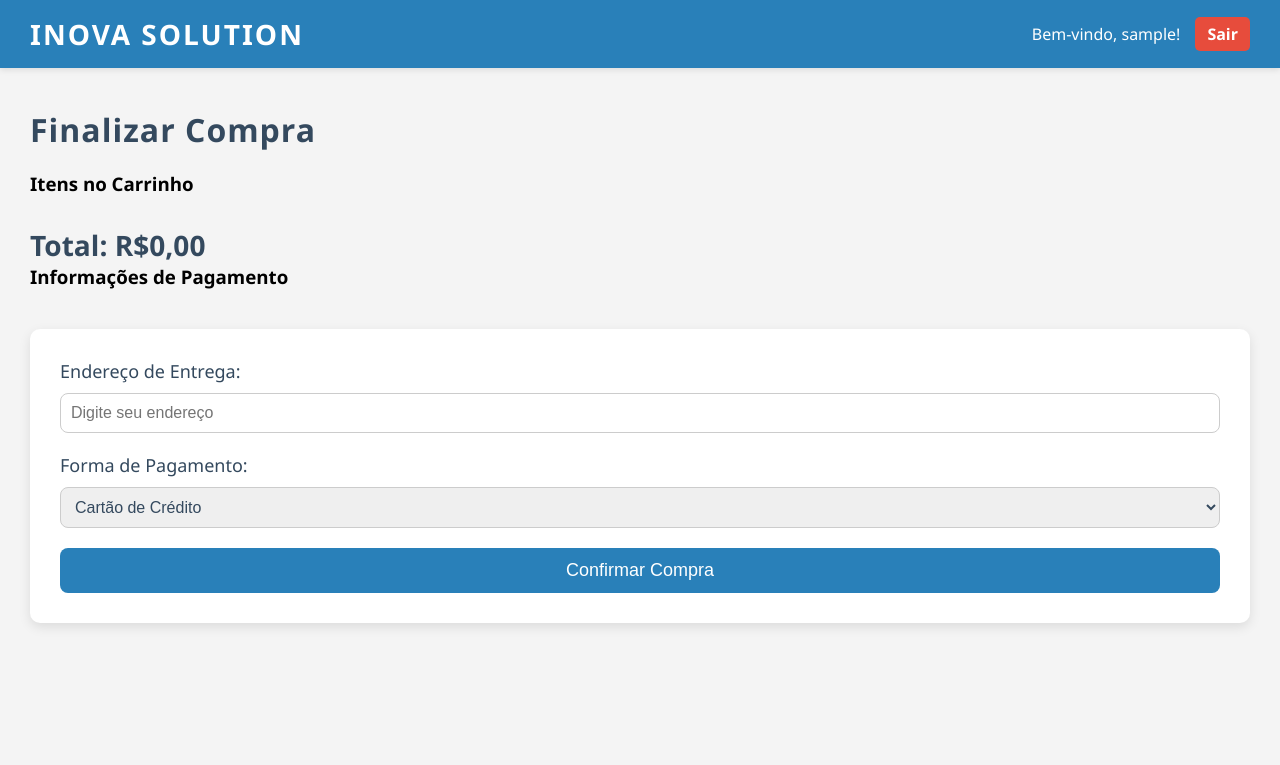
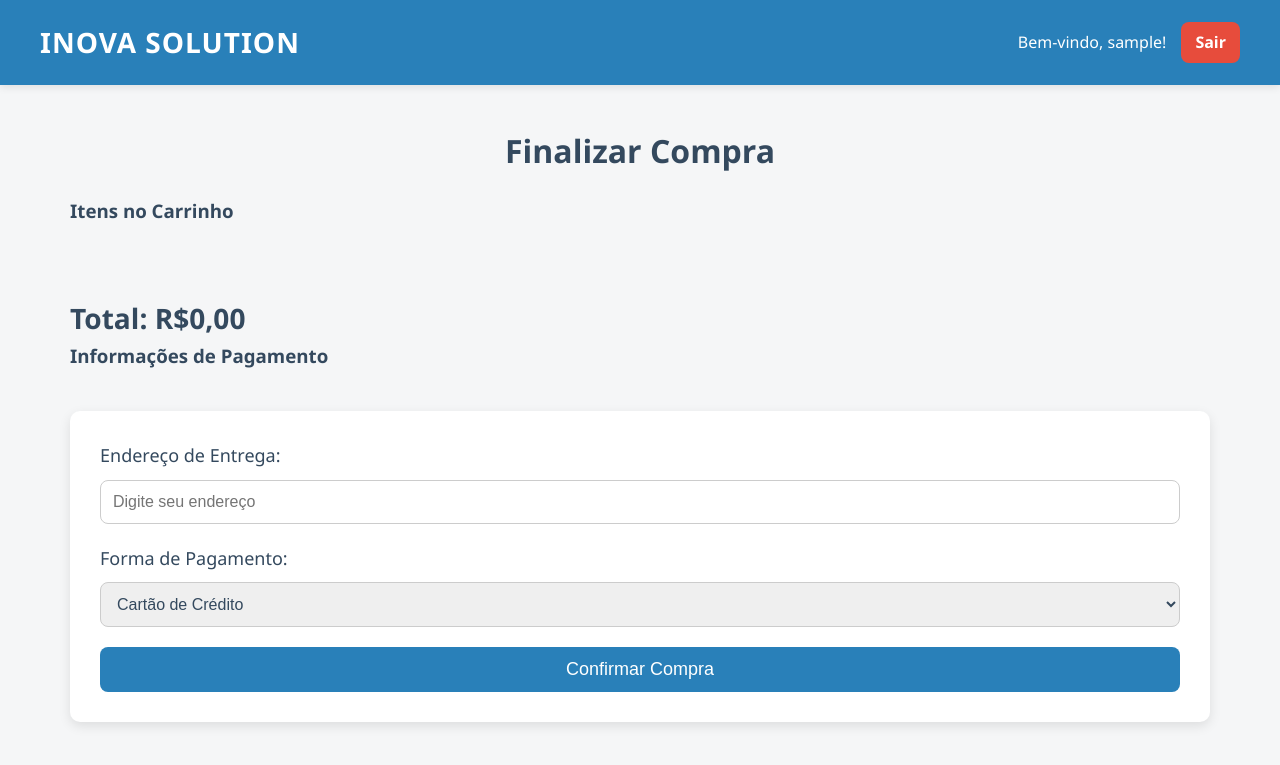
Before and after one commit to carlos08888/empresa, a PHP site: page /finalizar.php in a window 1280 px wide. Shown: the top 765 px of the page. Run offline with PHP 8.4, Linux system fonts and the light colour scheme; the visitor is signed in with stand-in values (Sample User, id 1); data that the repository does not hold is empty.

Commit message:
v1.0.0.5

```diff
--- a/carrinho.php
+++ b/carrinho.php
@@ -40,7 +40,7 @@ foreach ($_SESSION['carrinho'] as $id => $quantidade) {
 <head>
     <meta charset="UTF-8">
     <title>Carrinho - INOVA SOLUTION</title>
-    <link rel="stylesheet" href="carrinho.css?v=1.2">
+    <link rel="stylesheet" href="carrinho.css?v=1.3">
 </head>
 <body>
     <header>
--- a/finalizar.css
+++ b/finalizar.css
@@ -6,25 +7,26 @@
 
 body {
     font-family: 'Segoe UI', Tahoma, Geneva, Verdana, sans-serif;
-    background: #f4f4f4;
-    margin: 0;
-    padding: 0;
+    background-color: #f5f6f7;
+    color: #34495e;
+    line-height: 1.6;
 }
 
+/* Header */
 header {
-    background: #2980b9;
-    color: #fff;
+    background-color: #2980b9;
+    color: white;
+    padding: 20px 40px;
+    box-shadow: 0 2px 8px rgba(0, 0, 0, 0.1);
     display: flex;
     justify-content: space-between;
     align-items: center;
-    padding: 15px 30px;
-    box-shadow: 0 2px 6px rgba(0, 0, 0, 0.1);
 }
 
 .logo {
     font-size: 28px;
     font-weight: 600;
-    letter-spacing: 2px;
+    letter-spacing: 1px;
     text-transform: uppercase;
 }
 
@@ -32,17 +34,17 @@ header {
     font-size: 16px;
     display: flex;
     align-items: center;
+    gap: 15px;
 }
 
 .usuario a {
-    color: #fff;
+    background-color: #e74c3c;
+    color: white;
     text-decoration: none;
-    background-color: #e74c3c;
-    padding: 6px 12px;
-    border-radius: 5px;
-    margin-left: 15px;
+    padding: 8px 14px;
+    border-radius: 8px;
     font-weight: bold;
-    transition: background 0.3s;
+    transition: background-color 0.3s ease;
 }
 
 .usuario a:hover {
@@ -51,43 +53,45 @@ header {
 
 main {
     padding: 40px 30px;
+    max-width: 1200px;
+    margin: 0 auto;
 }
 
+/* Títulos principais */
 h2 {
+    font-size: 32px;
+    font-weight: 600;
     margin-bottom: 20px;
-    font-size: 32px;
+    color: #34495e;
+    text-align: center;
+}
+
+/* Sucesso e Erro */
+.sucesso, .erro {
+    padding: 15px;
+    text-align: center;
+    margin-bottom: 30px;
+    border-radius: 8px;
+    font-size: 18px;
     font-weight: bold;
-    color: #34495e;
-    letter-spacing: 1px;
-    text-transform: capitalize;
 }
 
 .sucesso {
     background-color: #2ecc71;
     color: white;
-    padding: 15px;
-    margin-bottom: 30px;
-    border-radius: 8px;
-    font-size: 18px;
-    text-align: center;
-    font-weight: bold;
 }
 
 .erro {
     background-color: #e74c3c;
     color: white;
-    padding: 15px;
-    margin-bottom: 30px;
-    border-radius: 8px;
-    font-size: 18px;
-    text-align: center;
-    font-weight: bold;
 }
 
+/* Itens do Carrinho */
 .itens-carrinho {
     display: grid;
-    grid-template-columns: repeat(auto-fit, minmax(300px, 1fr));
+    grid-template-columns: repeat(auto-fit, minmax(320px, 1fr));
     gap: 30px;
+    margin-bottom: 40px;
 }
 
 .item {
@@ -161,17 +166,20 @@ form label {
     display: block;
 }
 
-form input, form select {
+form input,
+form select {
     width: 100%;
-    padding: 10px;
+    padding: 12px;
     margin-bottom: 20px;
     border: 1px solid #ccc;
     border-radius: 8px;
     font-size: 16px;
     color: #34495e;
+    transition: border-color 0.3s ease;
 }
 
-form input:focus, form select:focus {
+form input:focus,
+form select:focus {
     border-color: #2980b9;
     outline: none;
 }
--- a/process_login.php
+++ b/process_login.php
@@ -26,7 +26,7 @@ if ($_SERVER["REQUEST_METHOD"] == "POST") {
             if ($usuario['nivel'] === 'admin') {
                 header("Location: admin.php");
             } else {
-                header("Location: login.php");
+                header("Location: dashboard.php");
             }
             exit;
         } else {
```
Also changed, not shown: other parts of finalizar.css (+24 -12 lines), carrinho.css (line endings or trailing spaces).
